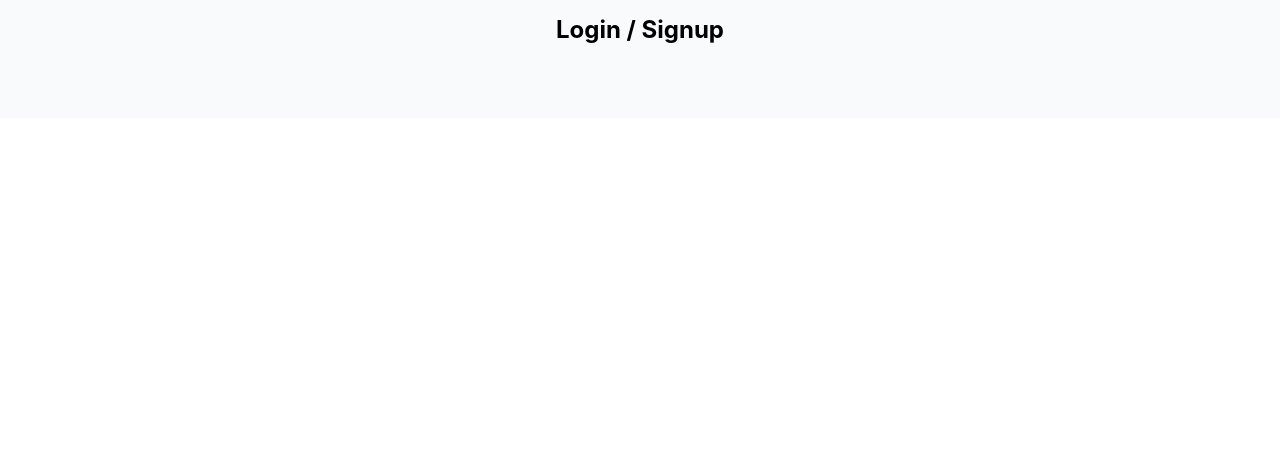
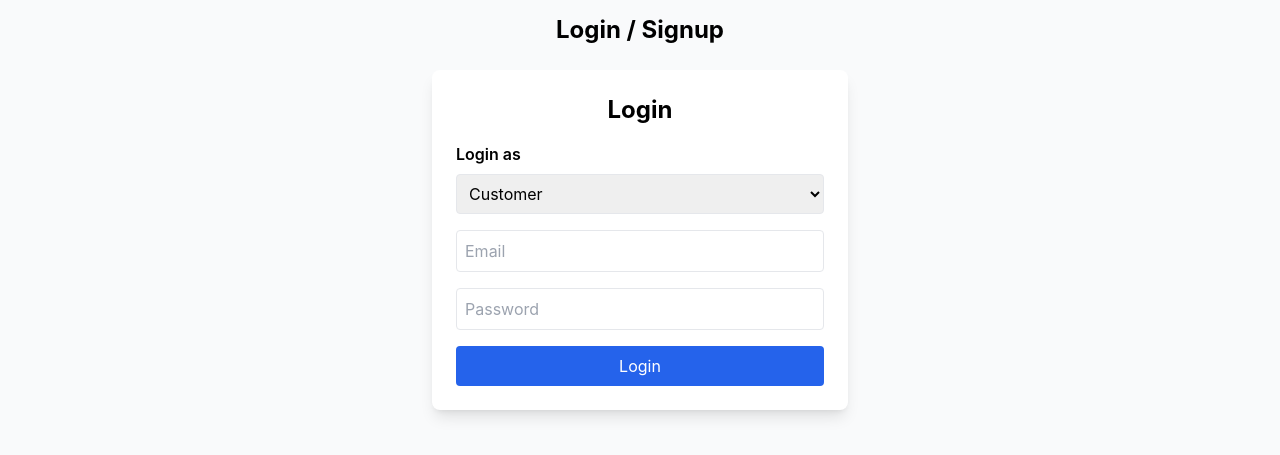
Before and after one commit to arpitgupta088/Ecommerce-Intern-Aimerz, a React (Create React App) app in the folder frontend/: page / in a window 1280 px wide. Shown: the part 896-1351 px from the top of the page. Before the commit the page ends 1014 px from the top, so only its background shows below. Built offline with nearby package versions, Linux system fonts and the light colour scheme.

Commit message:
Added login/signup form

```diff
--- a/frontend/src/App.jsx
+++ b/frontend/src/App.jsx
@@ -3,6 +3,7 @@ import Navbar from "./components/Navbar";
 import Hero from "./components/Hero";
 import Categories from "./components/Categories";
 import ProductsGrid from "./components/ProductsGrid";
+import AuthForm from "./components/AuthForm";
 
 
 
@@ -23,7 +24,7 @@ function App() {
       {/* Login/Signup Section */}
       <section className="max-w-md mx-auto px-4 py-12">
         <h2 className="text-2xl font-bold mb-6 text-center">Login / Signup</h2>
-
+        <AuthForm />
       </section>
 
     </div>
--- a/frontend/src/components/AuthForm.jsx
+++ b/frontend/src/components/AuthForm.jsx
@@ -0,0 +1,56 @@
+import { useState } from "react";
+
+function AuthForm() {
+  const [role, setRole] = useState("customer");
+
+  const handleSubmit = (e) => {
+    e.preventDefault();
+    console.log("Role:", role);
+    // yahan baad me backend ke sath api call add hoga
+  };
+
+  return (
+    <form
+      onSubmit={handleSubmit}
+      className="max-w-md mx-auto bg-white shadow-lg rounded-lg p-6"
+    >
+      <h2 className="text-2xl font-bold mb-4 text-center">Login</h2>
+
+      {/* Role Selection */}
+      <label className="block mb-2 font-semibold">Login as</label>
+      <select
+        value={role}
+        onChange={(e) => setRole(e.target.value)}
+        className="w-full border p-2 rounded mb-4"
+      >
+        <option value="customer">Customer</option>
+        <option value="admin">Admin</option>
+      </select>
+
+      {/* Email */}
+      <input
+        type="email"
+        placeholder="Email"
+        className="w-full border p-2 rounded mb-4"
+        required
+      />
+
+      {/* Password */}
+      <input
+        type="password"
+        placeholder="Password"
+        className="w-full border p-2 rounded mb-4"
+        required
+      />
+
+      <button
+        type="submit"
+        className="w-full bg-blue-600 text-white p-2 rounded hover:bg-blue-700"
+      >
+        Login
+      </button>
+    </form>
+  );
+}
+
+export default AuthForm;
```
